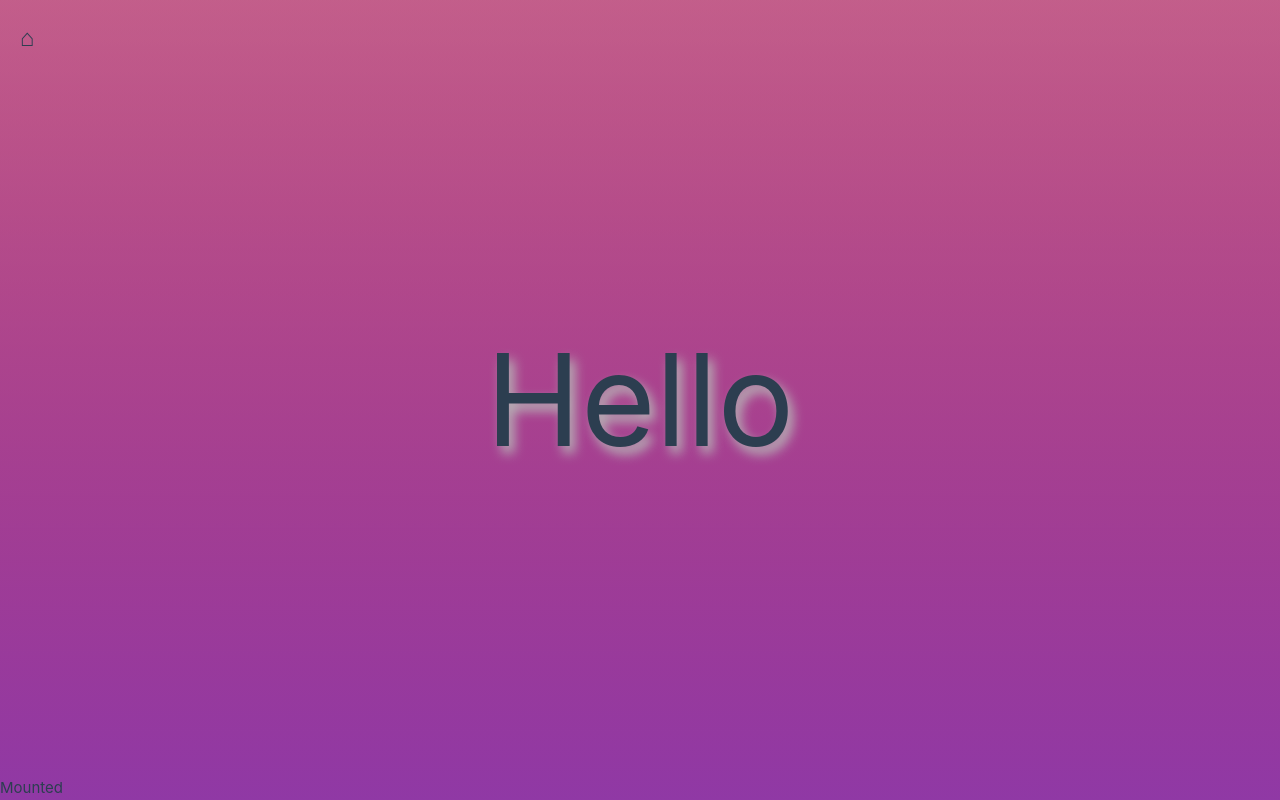
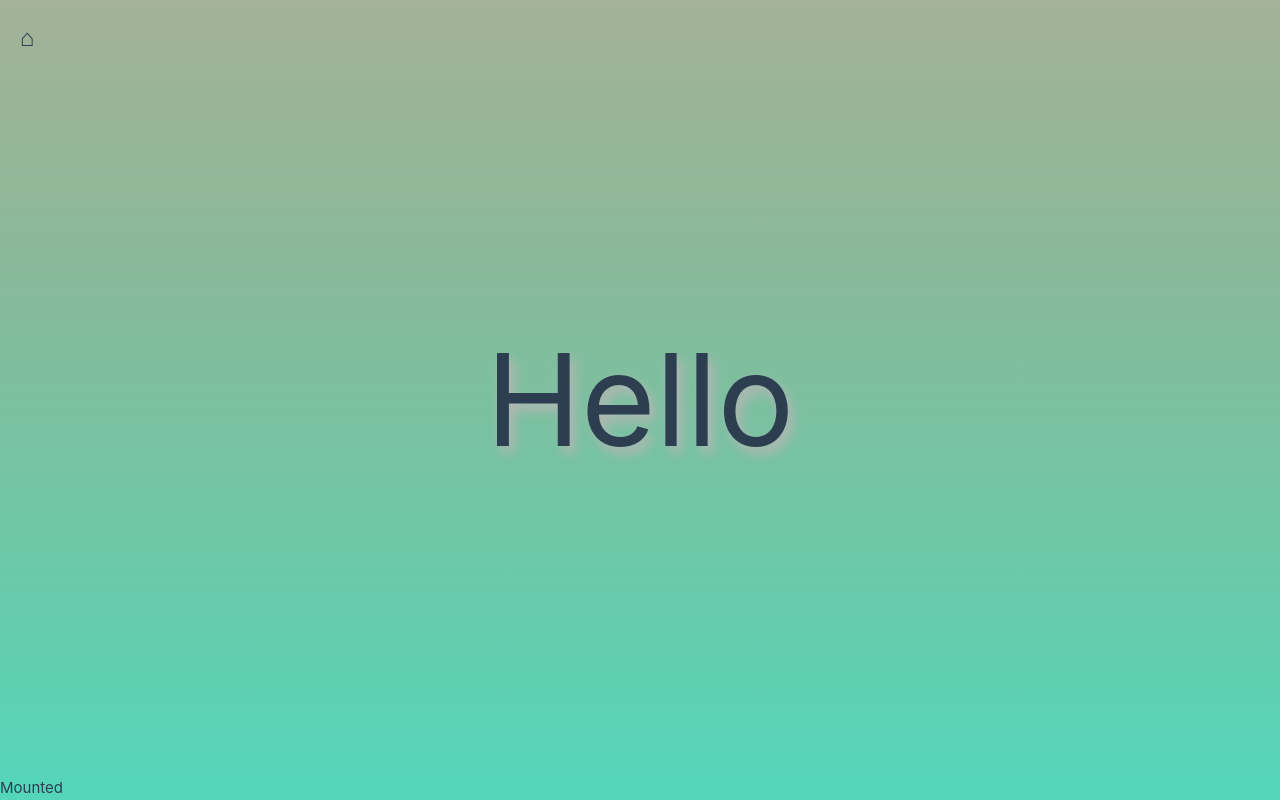
Before and after one commit to Urazc1/VUE-test, a Vue app: page / in a window 1280 px wide. Built offline with nearby package versions, Linux system fonts and the light colour scheme.

Commit message:
Change color

```diff
--- a/src/App.vue
+++ b/src/App.vue
@@ -64,8 +64,8 @@ onMounted(() => {
   </header>
   <div id="bgContainer">
     <div id="bg" :style="{
-      background: 'linear-gradient(' + degp + 'deg, #833ab4, rgba(255, 0, 0, 0) ' + widthXp + 'px),' +
-        'linear-gradient(' + deg + 'deg, #fd1d1d, rgba(255, 0, 0, 0) ' + widthX + 'px),' + 'linear-gradient(' + degc + 'deg, #fcb045, rgba(255, 0, 0, 0) ' + widthXc + 'px)'
+      background: 'linear-gradient(' + degp + 'deg, #40E0D0, transparent ' + widthXp + 'px),' +
+        'linear-gradient(' + deg + 'deg, #FF8C00, transparent ' + widthX + 'px),' + 'linear-gradient(' + degc + 'deg, #FF0080, transparent ' + widthXc + 'px)'
     }"></div>
   </div>
   <div id="router" @mousemove="onMousemove">
```
